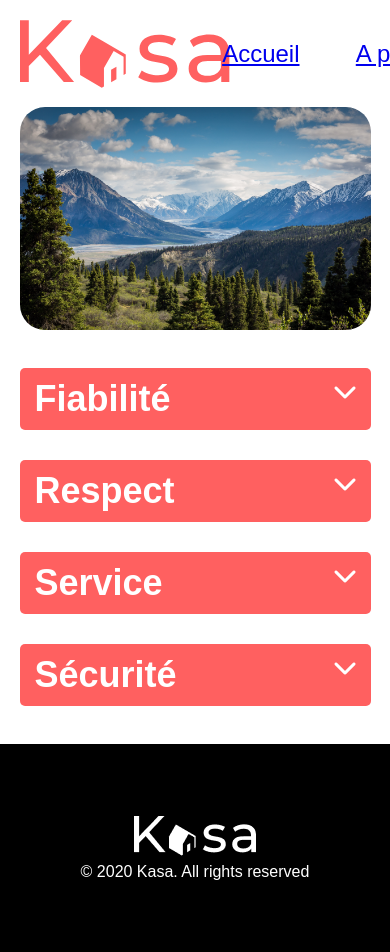
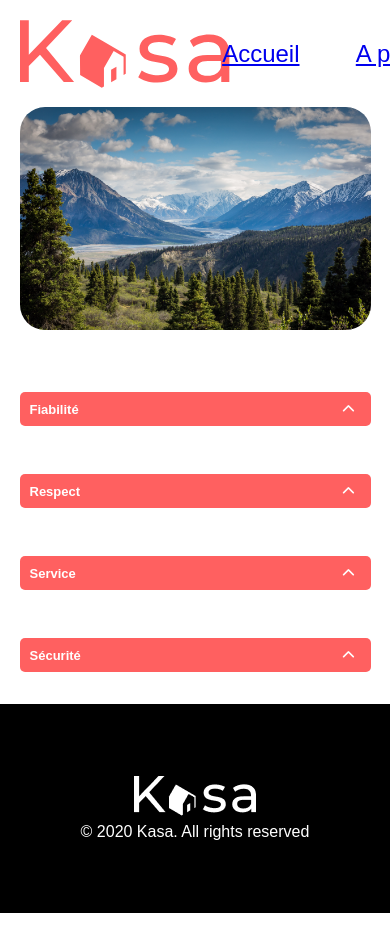
Before and after one commit to AntoineMarchive/Kasa_Projet7, a React (Vite) app: page /a-propos in a window 390 px wide. Shown: the top 952 px of the page. After the commit the page ends 913 px from the top, so only its background shows below. Built offline with nearby package versions, Linux system fonts and the light colour scheme; a web font is replaced by a local one.

Commit message:
collapse modfifications

```diff
--- a/src/components/Collapse/Collapse.scss
+++ b/src/components/Collapse/Collapse.scss
@@ -1,24 +1,82 @@
+.collapse-container {
+  width: 100%;
   .collapse {
+      width: 100%;
+      .collapse__toggle {
           display: flex;
+          justify-content: space-between;
           align-items: center;
-  justify-content: center;
           border: none;
           padding: 10px 15px 10px 15px;
           cursor: pointer;
           width: 100%;
-  height: 100%;
           text-align: left;
           font-size: 24px;
           font-weight: 700;
-  background-color: #ff6060;
+          background-color: #FF6060;
           color: #fff;
           border-radius: 5px;
-  &__dropdown__title {
-    width: 100%;
-    display: flex;
-    justify-content: space-between;
+          z-index: 1;
+          position: relative;
       }
-  &__dropdown__content {
-    justify-content: space-between;
+      .collapse__icon {
+          width: 32px;
+          height: 32px;
+          transition: transform 0.3s ease;
+          transform-origin: center;
+          display: inline-flex;
+          justify-content: center;
+          align-items: center;
+      }
+      .collapse__toggle.closed .collapse__icon {
+          transform: rotate(0deg);
+      }
+      .collapse__toggle.open .collapse__icon {
+          transform: rotate(180deg);
+      }
+      .collapse__content {
+          overflow: hidden;
+          transition: max-height 0.3s ease-out;
+          font-size: 18px;
+          font-weight: 400;
+          max-height: 0;
+          opacity: 0;
+          background-color: rgba(246, 246, 246, 0.45);
+          padding: 0 10px;
+          border-radius: 0 0 4px 4px;
+          margin-top: -6px;
+          padding-bottom: 6px;
+          z-index: 0;
+      }
+      .collapse__content.open {
+          max-height: 500px;
+          opacity: 1;
+          padding: 10px;
+      }
+      .collapse__content.closed {
+          max-height: 0;
+          opacity: 0;
+          padding: 0;
       }
   }
+}
+
+@media (max-width: 768px) {
+  .collapse-container {
+      .collapse {
+          .collapse__toggle {
+              padding: 5px 10px 5px 10px;
+              font-size: 13px;
+              font-weight: 700;
+          }
+          .collapse__icon {
+              width: 24px;
+              height: 24px;
+          }
+          .collapse__content {
+              font-size: 12px;
+              font-weight: 400;
+          }
+      }
+  }
+}
--- a/src/components/Collapse/index.jsx
+++ b/src/components/Collapse/index.jsx
@@ -1,26 +1,35 @@
-import { useState } from "react";
-import "./Collapse.scss";
+import React, { useState } from 'react';
+import PropTypes from 'prop-types';
+import './Collapse.scss';
 
-export function Collapse({ children, title }) {
+export function Collapse({ title, children }) {
     const [isOpen, setIsOpen] = useState(false);
-  const display = () => {
+
+    const toggleCollapse = () => {
         setIsOpen(!isOpen);
     };
+
     return (
-    <header className="collapse">
-      <div className="collapse__dropdown__title">
-        <h2>{title}</h2>
-        <p onClick={display}>
-          {isOpen ? (
-            <i className="fa-solid fa-chevron-up"></i>
-          ) : (
-            <i className="fa-solid fa-chevron-down"></i>
-          )}
-        </p>
+        <header className="collapse-container">
+            <div className="collapse">
+                <button
+                    className={`collapse__toggle ${isOpen ? 'open' : 'closed'}`}
+                    onClick={toggleCollapse}
+                >
+                    {title}
+                    <i
+                        className={`collapse__icon fas fa-chevron-up ${isOpen ? 'open' : 'closed'}`}
+                    ></i>
+                </button>
+                <div className={`collapse__content ${isOpen ? 'open' : 'closed'}`}>
+                    {children}
                 </div>
-      <div className="collapse__dropdown__content">
-        {isOpen && <div>{children}</div>}
             </div>
         </header>
     );
 }
+
+Collapse.propTypes = {
+    title: PropTypes.string.isRequired,
+    children: PropTypes.node.isRequired,
+};
```
Lines whose indentation alone changed are shown as unchanged.
